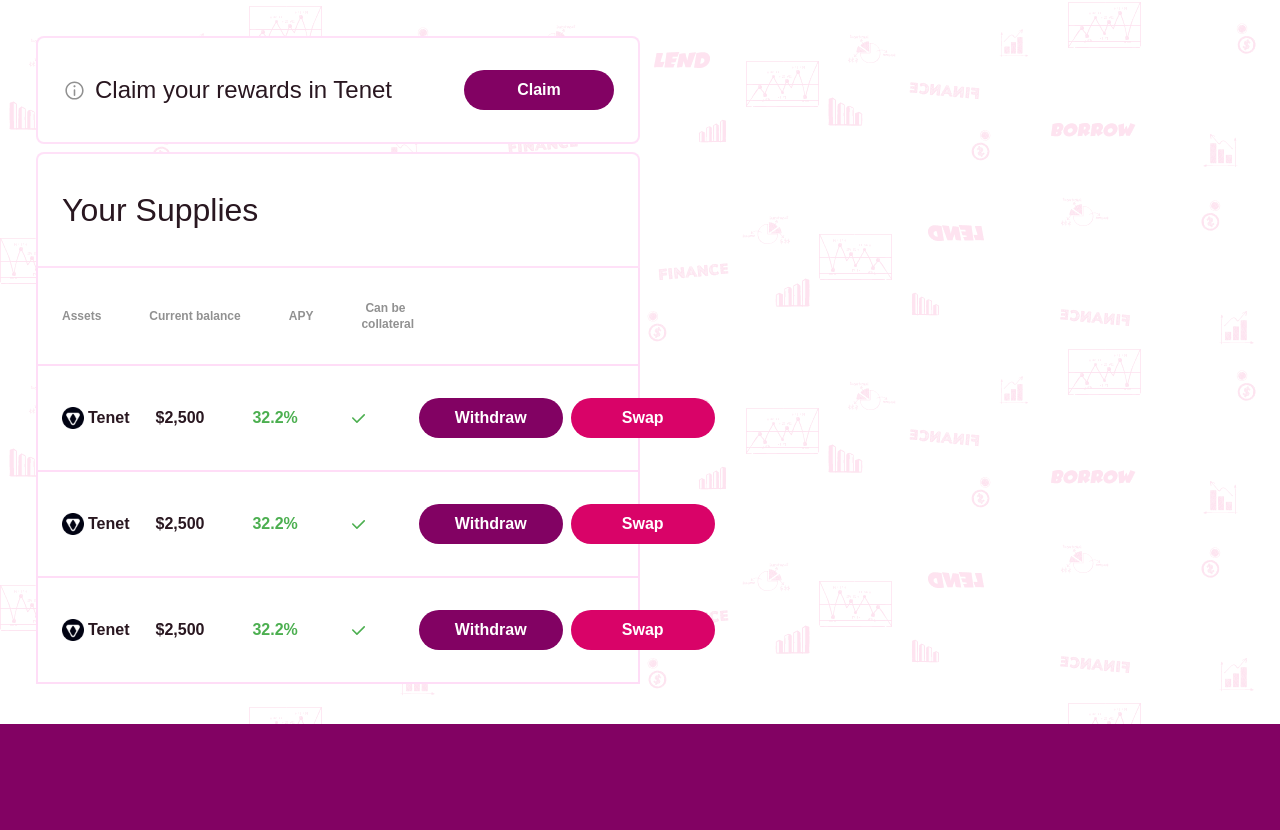
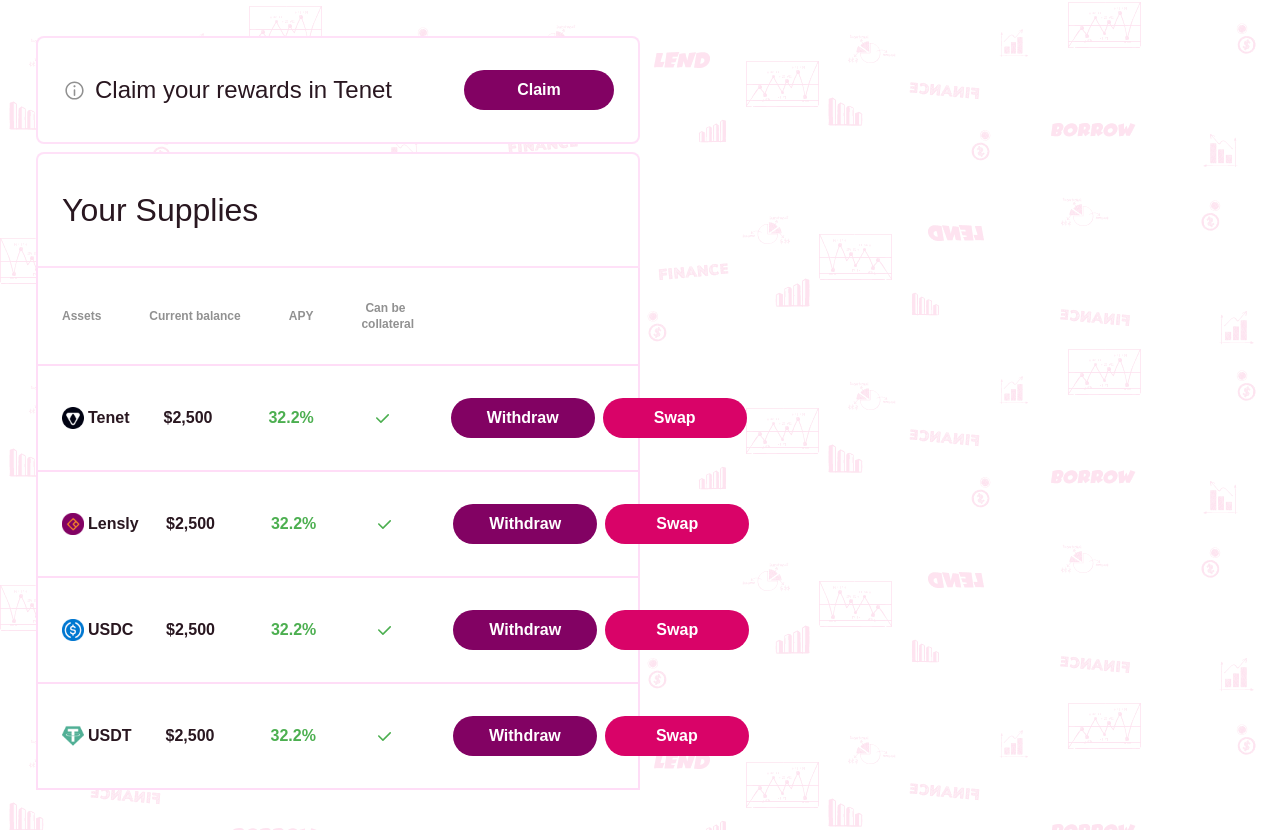
Before and after one commit to Jheff4/lensly, a Next.js app: page /dashboard in a window 1280 px wide. Shown: the part 352-1182 px from the top of the page. Before the commit the page ends 1076 px from the top, so only its background shows below. Built offline with nearby package versions, Linux system fonts and the light colour scheme; a web font is replaced by a local one.

Commit message:
updated the desktop page

```diff
--- a/app/(dash)/dashboard/page.tsx
+++ b/app/(dash)/dashboard/page.tsx
@@ -13,11 +13,11 @@
       </section>
 
       {/* SECOND SECTION */}
-      <section className="all-nav max-md:hidden">
+      <section className="all-nav max-lg:hidden">
         <Claim />
       </section>
 
-      <section>
+      <section className="max-lg:all-nav max-lg:px-[8rem] max-md:px-0">
         <Main />
       </section>
     </main>
--- a/components/dashboard/supplies/Main.tsx
+++ b/components/dashboard/supplies/Main.tsx
@@ -4,7 +4,7 @@
 const Main = () => {
   return (
     <div className='w-1/2 max-lg:w-full'>
-      <h1 className='shrink-0 bg-white rounded-t-lg border-2 border-solid py-8 px-6 border-[rgba(255,221,247,0.87)] text-gondola text-[2rem] font-medium'>
+      <h1 className='shrink-0 bg-white rounded-t-lg border-2 border-solid py-8 px-6 max-lg:px-10 max-lg:border-b-0 border-[rgba(255,221,247,0.87)] text-gondola text-[2rem] font-medium'>
         Your Supplies
       </h1>
       <Supplies />
--- a/components/dashboard/supplies/Supplies.tsx
+++ b/components/dashboard/supplies/Supplies.tsx
@@ -1,10 +1,13 @@
 import SupplyBody from "./SupplyBody"
+import SupplyHead from "./SupplyHead"
 
 
 const Supplies = () => {
   return (
     <div className="flex flex-col bg-white">
-      {/* <SupplyHead /> */}
+      <span className="w-full max-lg:w-1/2 max-lg:hidden">
+        <SupplyHead />
+      </span>
       <SupplyBody />
     </div>
   )
--- a/components/dashboard/supplies/SupplyBody.tsx
+++ b/components/dashboard/supplies/SupplyBody.tsx
@@ -5,20 +5,28 @@
 const SupplyBody = () => {
   return (
     <>
-      <div className="flex flex-row lg:flex-col max-lg:flex-wrap max-lg:relative">
-        <span className="w-full max-lg:w-1/2">
+
+      {[
+        ['/TENET.svg', 'Tenet'],
+        ['/logo2.svg', 'Lensly'],
+        ['/USDC.svg', 'USDC'],
+        ['/USDT.svg', 'USDT'],
+      ].map(([image, name], index) => (
+
+        <div key={index} className="flex flex-row lg:flex-col max-lg:flex-wrap max-lg:relative max-lg:mb-[9px] max-lg:border-t-2 max-lg:border-[#FFDDF7]">
+          <span className="w-full max-lg:w-1/2 lg:hidden">
             <SupplyHead />
           </span>
-        <div className="shrink-0 max-lg:w-1/2 border-2 border-solid border-[#FFDDF7] border-t-0 max-lg:border-l-0 flex gap-12 max-lg:gap-11 items-center py-8 px-6 max-lg:flex-col max-lg:pb-[10rem]">
-          <span className="text-gondola text-base font-semibold flex gap-1 items-center bg-white">
+          <div className="max-lg:w-1/2 border-2 border-solid border-[#FFDDF7] border-t-0 max-lg:border-l-0 flex gap-14 max-lg:gap-8 items-center py-8 max-lg:px-10 px-6 max-lg:flex-col max-lg:pb-[10rem] max-lg:items-end">
+            <span className="text-gondola text-base font-semibold flex gap-1 lg:w-[3rem] items-center bg-white">
               <Image
-              src="/TENET.svg"
-              alt="tenet"
+                src={image}
+                alt={name}
                 width={22}
                 height={22}
                 className=""
               />
-            Tenet
+              {name}
             </span>
             <span className='text-[#291720] text-base font-semibold'>
               $2,500
@@ -41,93 +49,7 @@
             <Button className="flex justify-center items-center gap-2.5 py-6 rounded-[100px] bg-razzmatazz text-white text-base font-bold">Swap</Button>
           </div>
         </div>
-
-
-      <div className="flex flex-row lg:flex-col max-lg:flex-wrap max-lg:relative">
-        <span className="w-full max-lg:w-1/2 lg:hidden">
-          <SupplyHead />
-        </span>
-        <div className="shrink-0 max-lg:w-1/2 border-2 border-solid border-[#FFDDF7] border-t-0 max-lg:border-l-0 flex gap-12 max-lg:gap-11 items-center py-8 px-6 max-lg:flex-col max-lg:pb-[10rem]">
-          <span className="text-gondola text-base font-semibold flex gap-1 items-center bg-white">
-            <Image
-              src="/TENET.svg"
-              alt="tenet"
-              width={22}
-              height={22}
-              className=""
-            />
-            Tenet
-          </span>
-          <span className='text-[#291720] text-base font-semibold'>
-            $2,500
-          </span>
-          <span className="text-[#4CAF50] text-base font-semibold">32.2%</span>
-          <Image
-            src="/checkg.svg"
-            alt="check"
-            width={25}
-            height={25}
-            className=""
-          />
-          <div className="flex gap-2 max-lg:hidden">
-            <Button className="flex justify-center items-center gap-2.5 py-4 px-9 rounded-[100px] bg-cardinalPink-100 text-white text-base font-bold">Withdraw</Button>
-            <Button className="flex justify-center items-center gap-2.5 py-4 px-[3.2rem] rounded-[100px] bg-razzmatazz text-white text-base font-bold">Swap</Button>
-          </div>
-        </div>
-        <div className="flex gap-2 flex-col w-full lg:hidden max-lg:absolute px-8 max-lg:bottom-6">
-          <Button className="flex justify-center items-center gap-2.5 py-6 rounded-[100px] bg-cardinalPink-100 text-white text-base font-bold">Withdraw</Button>
-          <Button className="flex justify-center items-center gap-2.5 py-6 rounded-[100px] bg-razzmatazz text-white text-base font-bold">Swap</Button>
-        </div>
-      </div>
-
-
-      <div className="flex flex-row lg:flex-col max-lg:flex-wrap max-lg:relative">
-        <span className="w-full max-lg:w-1/2 lg:hidden">
-          <SupplyHead />
-        </span>
-        <div className="shrink-0 max-lg:w-1/2 border-2 border-solid border-[#FFDDF7] border-t-0 max-lg:border-l-0 flex gap-12 max-lg:gap-11 items-center py-8 px-6 max-lg:flex-col max-lg:pb-[10rem]">
-          <span className="text-gondola text-base font-semibold flex gap-1 items-center bg-white">
-            <Image
-              src="/TENET.svg"
-              alt="tenet"
-              width={22}
-              height={22}
-              className=""
-            />
-            Tenet
-          </span>
-          <span className='text-[#291720] text-base font-semibold'>
-            $2,500
-          </span>
-          <span className="text-[#4CAF50] text-base font-semibold">32.2%</span>
-          <Image
-            src="/checkg.svg"
-            alt="check"
-            width={25}
-            height={25}
-            className=""
-          />
-          <div className="flex gap-2 max-lg:hidden">
-            <Button className="flex justify-center items-center gap-2.5 py-4 px-9 rounded-[100px] bg-cardinalPink-100 text-white text-base font-bold">Withdraw</Button>
-            <Button className="flex justify-center items-center gap-2.5 py-4 px-[3.2rem] rounded-[100px] bg-razzmatazz text-white text-base font-bold">Swap</Button>
-          </div>
-        </div>
-        <div className="flex gap-2 flex-col w-full lg:hidden max-lg:absolute px-8 max-lg:bottom-6">
-          <Button className="flex justify-center items-center gap-2.5 py-6 rounded-[100px] bg-cardinalPink-100 text-white text-base font-bold">Withdraw</Button>
-          <Button className="flex justify-center items-center gap-2.5 py-6 rounded-[100px] bg-razzmatazz text-white text-base font-bold">Swap</Button>
-        </div>
-      </div>
-
-
-
-
-
-
-
-
-
-
-
+      ))}
 
     </>
   )
--- a/components/dashboard/supplies/SupplyHead.tsx
+++ b/components/dashboard/supplies/SupplyHead.tsx
@@ -1,7 +1,7 @@
 
 const SupplyHead = () => {
   return (
-    <div className="shrink-0 border-2 border-solid border-[#FFDDF7] border-t-0 max-lg:border-r-0 flex gap-12 max-lg:gap-14 items-center bg-white py-8 px-6 max-lg:flex-col max-lg:h-full">
+    <div className="shrink-0 border-2 border-solid border-[#FFDDF7] border-t-0 max-lg:border-r-0 flex gap-12 max-lg:gap-[2.65rem] items-center bg-white py-8 px-6 max-lg:px-10 max-lg:flex-col max-lg:h-full">
       <span className="text-[#919191] text-xs font-semibold max-lg:w-full">Assets</span>
       <span className="text-[#919191] text-xs font-semibold max-lg:w-full">Current balance</span>
       <span className="text-[#919191] text-xs font-semibold max-lg:w-full">APY</span>
```
Lines whose indentation alone changed are shown as unchanged.
